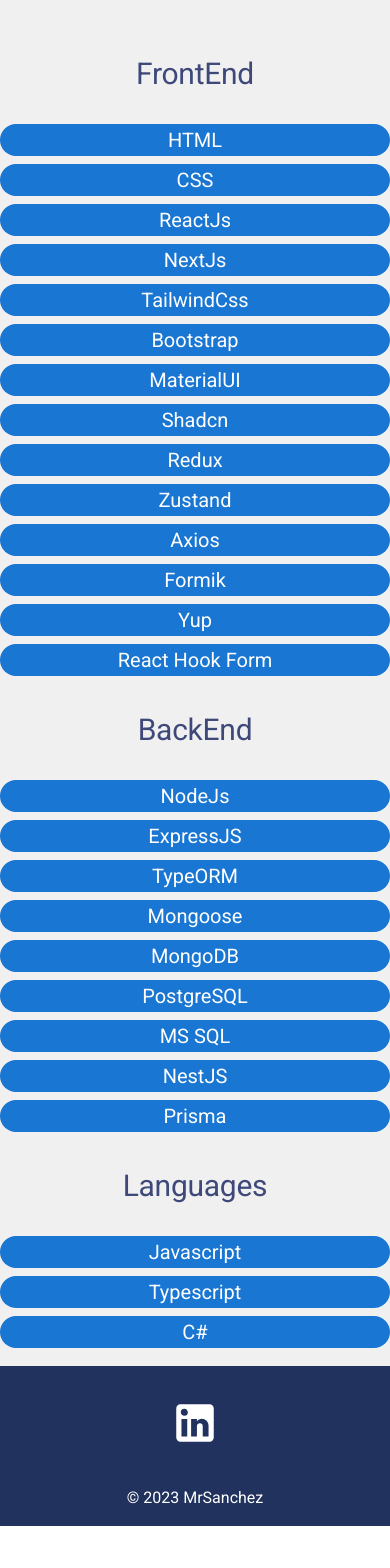
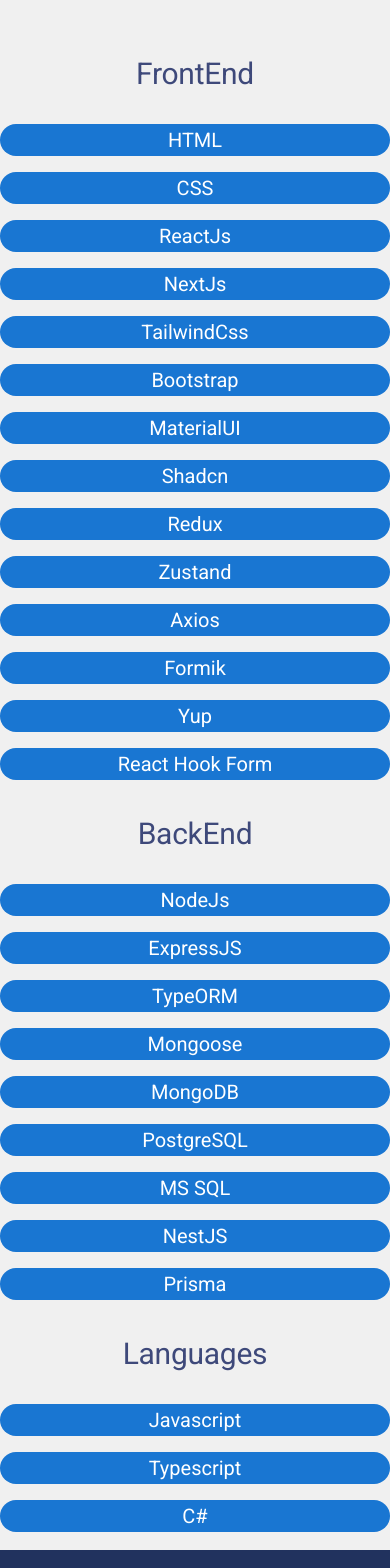
Before and after one commit to mrsanchez02/personal-portfolio, a React (Create React App) app: page / in a window 390 px wide. Shown: the part 980-2548 px from the top of the page. Before the commit the page ends 2506 px from the top, so only its background shows below. Built offline with nearby package versions, Linux system fonts and the light colour scheme.

Commit message:
fix: enhance layout of skill sections for improved responsiveness

```diff
--- a/src/pages/Home.jsx
+++ b/src/pages/Home.jsx
@@ -60,6 +60,9 @@
             <Stack
               direction={{ xs: 'column', md: 'row' }}
               spacing={1}
+              flexWrap='wrap'
+              justifyContent='center'
+              gap={1}
             >
               {frontEndSkills.map((frontSkill, index) => (
                 <Chip label={frontSkill.label} color='primary' key={frontSkill.key} />
@@ -73,6 +76,9 @@
             <Stack
               direction={{ xs: 'column', md: 'row' }}
               spacing={1}
+              flexWrap='wrap'
+              justifyContent='center'
+              gap={1}
             >
               {backEndSkills.map((backSkill, index) => (
                 <Chip label={backSkill.label} color='primary' key={backSkill.key} />
@@ -86,6 +92,9 @@
             <Stack
               direction={{ xs: 'column', md: 'row' }}
               spacing={1}
+              flexWrap='wrap'
+              justifyContent='center'
+              gap={1}
             >
               {programmingLanguages.map((language, index) => (
                 // <Typography key={language.key}>{language.label} </Typography>
```
